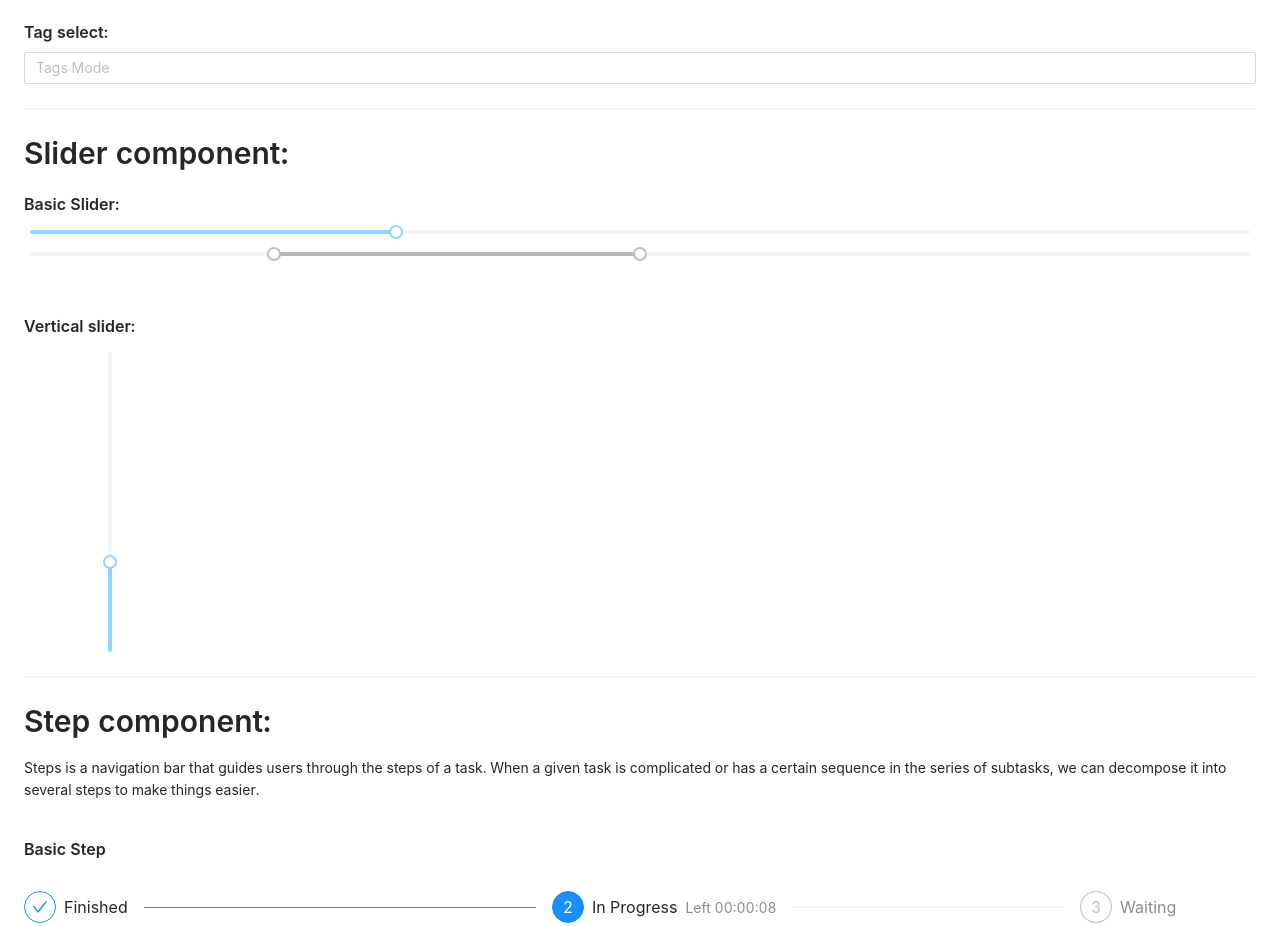
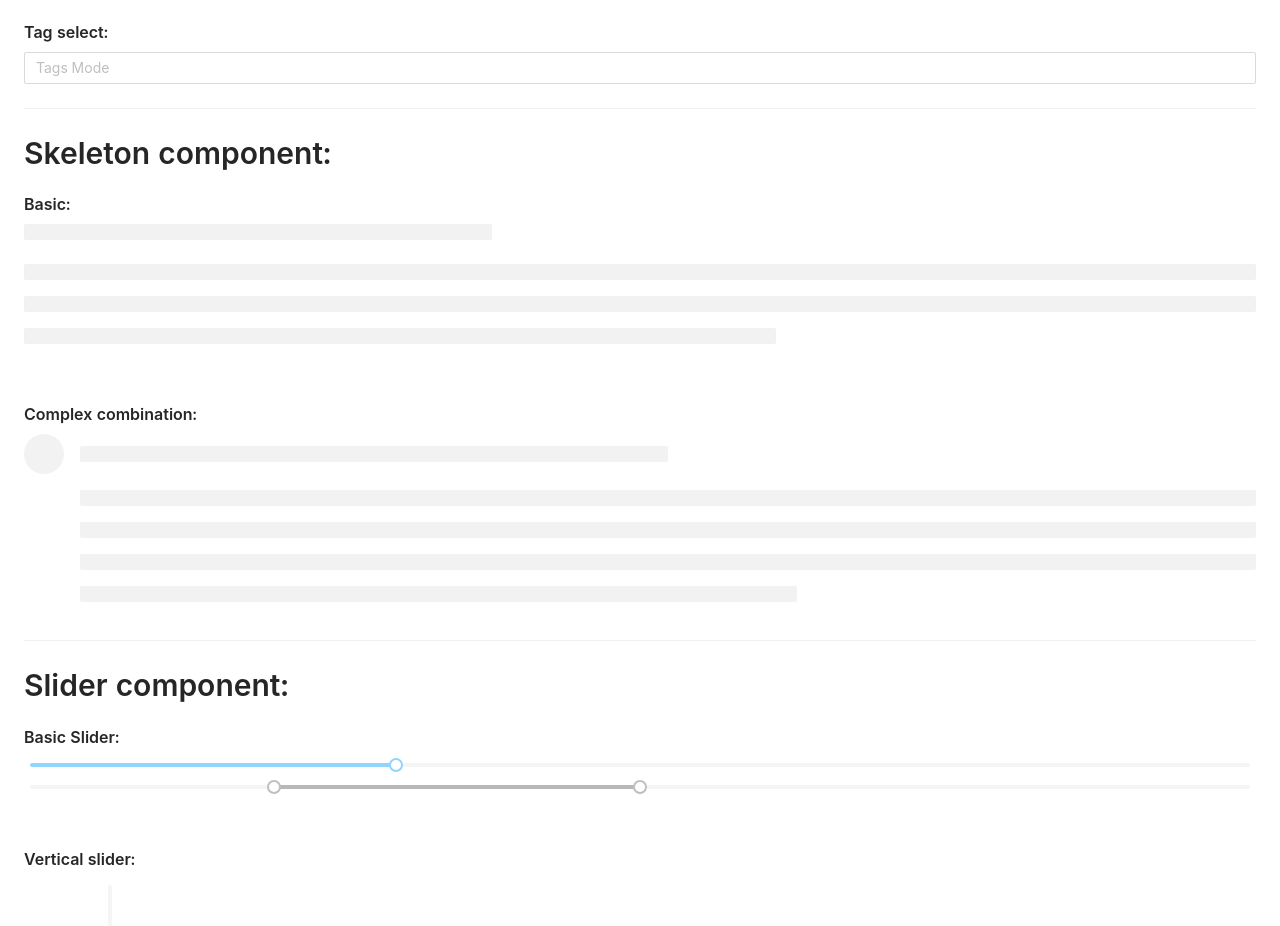
Before and after one commit to barath46/AntD-components, a Next.js app: page / in a window 1280 px wide. Shown: the part 6342-7268 px from the top of the page. Built offline with nearby package versions, Linux system fonts and the light colour scheme.

Commit message:
skeleton component

```diff
--- /dev/null
+++ b/modules/skeleton.tsx
@@ -0,0 +1,19 @@
+import { Skeleton, Typography, Divider } from 'antd';
+import React from 'react';
+
+const { Title } = Typography;
+
+const App = () => (
+  <div id="skeleton component">
+    <Title level={2}>Skeleton component:</Title>
+    <Title level={5}>Basic:</Title>
+    <Skeleton />
+    <br />
+    <br />
+    <Title level={5}>Complex combination:</Title>
+    <Skeleton avatar paragraph={{ rows: 4 }} />
+    <Divider />
+  </div>
+);
+
+export default App;
```
